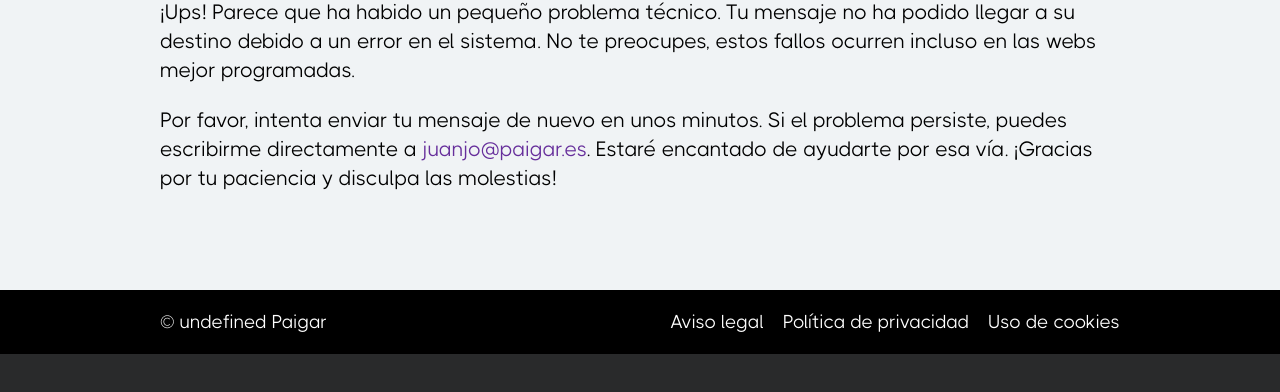
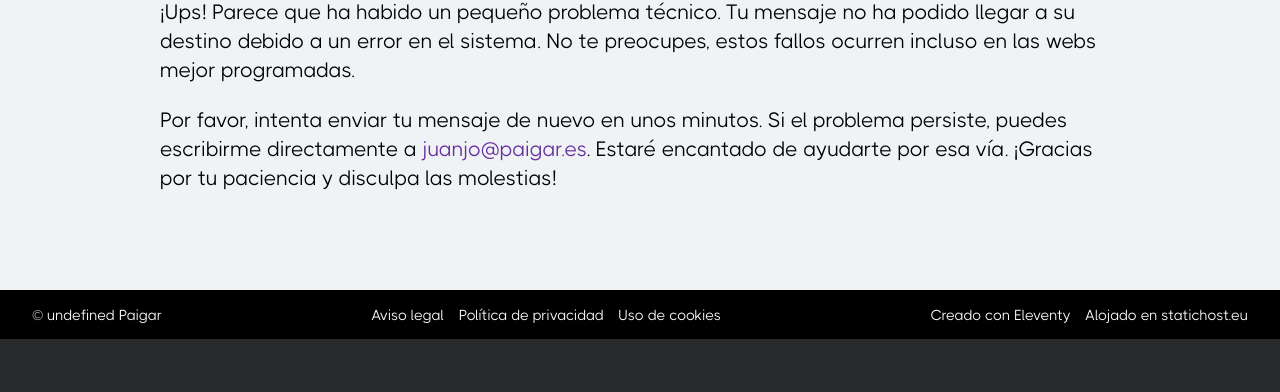
Before and after one commit to paigar/Paigar, an Eleventy site: page src/legal/error.md in a window 1280 px wide. Shown: the part 510-902 px from the top of the page. Built offline with nearby package versions, Linux system fonts and the light colour scheme; Eleventy itself is replaced by a stand-in of ours; files that its build step writes are made by us from their sources.

Commit message:
pie con eleventy y statichost

```diff
--- a/_includes/partials/pie.njk
+++ b/_includes/partials/pie.njk
@@ -21,6 +21,12 @@
           </li>
         {% endfor %}
       </ul>
+      <ul>
+        <li>Creado con <a href="https://www.11ty.dev/">Eleventy</a>
+        </li>
+        <li>Alojado en <a href="https://www.statichost.eu/">statichost.eu</a>
+        </li>
+      </ul>
     </div>
   </div>
 </footer>
--- a/public/css/pie.css
+++ b/public/css/pie.css
@@ -9,10 +9,13 @@
 	position: sticky;
 	bottom: 0;
 	z-index: 10;
+	font-size: 0.7em;
+	white-space: nowrap;
 }
 .pie .contenedor {
 	display: flex;
 	justify-content: space-between;
+	width: 95%;
 }
 .pie ul {
 	display: flex;
```
